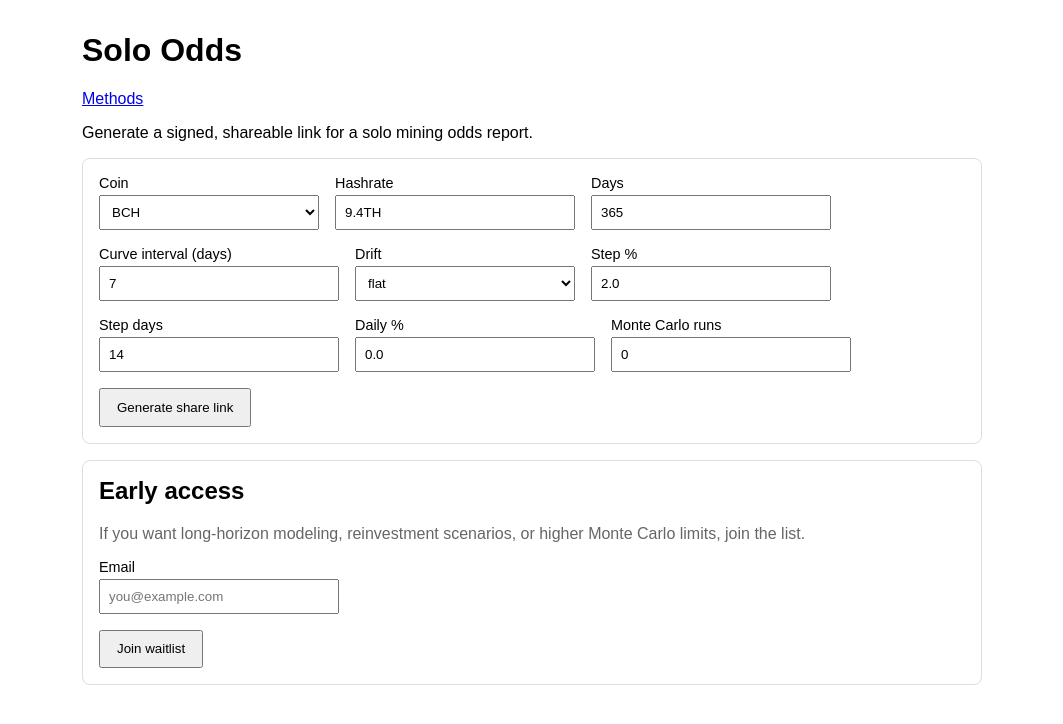
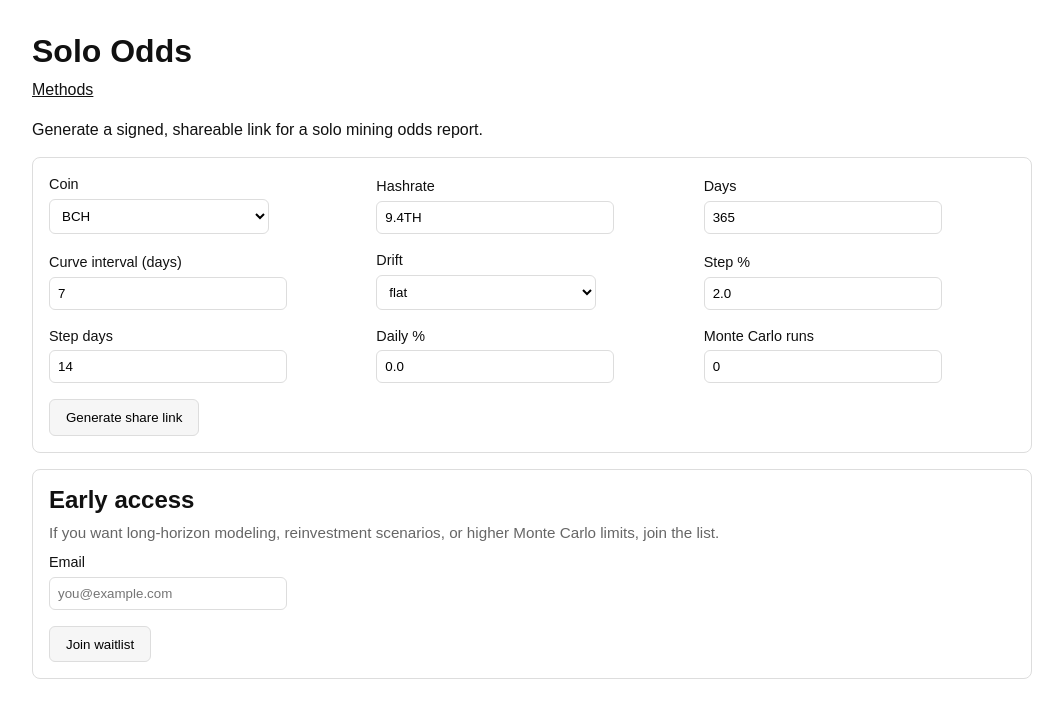
Before and after one commit to heffman/solo-odds, a FastAPI app: page / in a window 1280 px wide. Shown: the top 724 px of the page, without its empty margins (108-1171 px from the left). Run offline with FastAPI, Linux system fonts and the light colour scheme.

Commit message:
refactored css to one style sheet

```diff
--- /dev/null
+++ b/web/static/site.css
@@ -0,0 +1,192 @@
+/* --- Base layout --- */
+
+body {
+  font-family: sans-serif;
+  max-width: 1000px;
+  margin: 2rem auto;
+  padding: 0 1rem;
+  line-height: 1.45;
+  color: #111;
+  background: #fff;
+}
+
+h1, h2 {
+  line-height: 1.2;
+  margin-bottom: 0.5rem;
+}
+
+h2 {
+  margin-top: 0;
+}
+
+p {
+  margin: 0.5rem 0;
+}
+
+ul {
+  margin: 0.5rem 0 0.5rem 1.25rem;
+}
+
+/* --- Navigation --- */
+
+.nav {
+  display: flex;
+  gap: 1rem;
+  margin: 0.5rem 0 1rem 0;
+}
+
+a {
+  color: inherit;
+  text-decoration: underline;
+}
+
+a:hover {
+  text-decoration: none;
+}
+
+/* --- Cards --- */
+
+.card {
+  border: 1px solid #ddd;
+  padding: 1rem;
+  border-radius: 8px;
+  margin: 1rem 0;
+  background: #fff;
+}
+
+.muted {
+  color: #666;
+  font-size: 0.95rem;
+}
+
+/* --- Forms --- */
+
+.row {
+  display: flex;
+  gap: 1rem;
+  flex-wrap: wrap;
+  align-items: flex-end;
+}
+
+.field {
+  flex: 1 1 240px;
+  min-width: 220px;
+}
+
+label {
+  display: block;
+  font-size: 0.9rem;
+  margin-bottom: 0.25rem;
+}
+
+input,
+select {
+  padding: 0.5rem;
+  min-width: 220px;
+  max-width: 100%;
+  border: 1px solid #ddd;
+  border-radius: 6px;
+  background: #fff;
+}
+
+input:focus,
+select:focus {
+  outline: none;
+  border-color: #999;
+}
+
+button {
+  padding: 0.6rem 1rem;
+  border: 1px solid #ddd;
+  border-radius: 6px;
+  background: #f6f6f6;
+  cursor: pointer;
+}
+
+button:hover {
+  background: #f0f0f0;
+}
+
+.actions {
+  margin-top: 1rem;
+  display: flex;
+  gap: 0.75rem;
+  flex-wrap: wrap;
+}
+
+/* --- Metrics / layout blocks --- */
+
+.metric {
+  min-width: 260px;
+}
+
+/* --- Tables --- */
+
+table {
+  border-collapse: collapse;
+  width: 100%;
+}
+
+td,
+th {
+  border: 1px solid #eee;
+  padding: 0.5rem;
+  text-align: left;
+}
+
+/* --- Code blocks --- */
+
+code {
+  background: #f6f6f6;
+  padding: 0.15rem 0.35rem;
+  border-radius: 4px;
+}
+
+/* --- Share link styling --- */
+
+.share-grid {
+  display: grid;
+  gap: 0.75rem;
+}
+
+.share-line {
+  display: flex;
+  align-items: center;
+  gap: 0.5rem;
+  flex-wrap: wrap;
+}
+
+.share-box {
+  display: inline-block;
+  max-width: 100%;
+  padding: 0.35rem 0.5rem;
+  border-radius: 6px;
+  background: #f6f6f6;
+  border: 1px solid #eee;
+
+  /* Critical for long tokens */
+  overflow-wrap: anywhere;
+  word-break: break-word;
+  white-space: normal;
+}
+
+.share-box a {
+  color: inherit;
+  text-decoration: none;
+}
+
+.share-box a:hover {
+  text-decoration: underline;
+}
+
+/* --- Responsive tweaks --- */
+
+@media (max-width: 600px) {
+  body {
+    margin: 1rem auto;
+  }
+
+  .metric {
+    min-width: 100%;
+  }
+}
--- a/web/templates/index.html
+++ b/web/templates/index.html
@@ -4,16 +4,7 @@
   <meta charset="utf-8">
   <title>Solo Odds</title>
   <meta name="viewport" content="width=device-width, initial-scale=1">
-  <style>
-    body { font-family: sans-serif; max-width: 900px; margin: 2rem auto; padding: 0 1rem; }
-    .row { display: flex; gap: 1rem; flex-wrap: wrap; }
-    .nav { display:flex; gap: 1rem; margin: 0.5rem 0 1rem 0; }
-    label { display:block; font-size: 0.9rem; margin-bottom: 0.25rem; }
-    input, select { padding: 0.5rem; min-width: 220px; }
-    button { padding: 0.6rem 1rem; }
-    .card { border: 1px solid #ddd; padding: 1rem; border-radius: 8px; }
-    .muted { color: #666; }
-  </style>
+  <link rel="stylesheet" href="/static/site.css">
 </head>
 <body>
   <h1>Solo Odds</h1>
@@ -30,7 +21,7 @@
 
   <form method="post" action="/share" class="card">
     <div class="row">
-      <div>
+      <div class="field">
         <label>Coin</label>
         <select name="coin">
           <option value="btc" {% if defaults.coin == 'btc' %}selected{% endif %}>BTC</option>
@@ -38,22 +29,22 @@
         </select>
       </div>
 
-      <div>
+      <div class="field">
         <label>Hashrate</label>
         <input name="hashrate" value="{{ defaults.hashrate }}">
       </div>
 
-      <div>
+      <div class="field">
         <label>Days</label>
         <input name="days" type="number" value="{{ defaults.days }}">
       </div>
 
-      <div>
+      <div class="field">
         <label>Curve interval (days)</label>
         <input name="interval_days" type="number" value="{{ defaults.interval_days }}">
       </div>
 
-      <div>
+      <div class="field">
         <label>Drift</label>
         <select name="drift">
           <option value="flat" {% if defaults.drift == 'flat' %}selected{% endif %}>flat</option>
@@ -62,28 +53,28 @@
         </select>
       </div>
 
-      <div>
+      <div class="field">
         <label>Step %</label>
         <input name="step_pct" type="number" step="0.01" value="{{ defaults.step_pct }}">
       </div>
 
-      <div>
+      <div class="field">
         <label>Step days</label>
         <input name="step_days" type="number" value="{{ defaults.step_days }}">
       </div>
 
-      <div>
+      <div class="field">
         <label>Daily %</label>
         <input name="daily_pct" type="number" step="0.01" value="{{ defaults.daily_pct }}">
       </div>
 
-      <div>
+      <div class="field">
         <label>Monte Carlo runs</label>
         <input name="mc" type="number" value="{{ defaults.mc }}">
       </div>
     </div>
 
-    <div style="margin-top:1rem;">
+    <div class="actions">
       <button type="submit">Generate share link</button>
     </div>
   </form>
@@ -95,7 +86,7 @@
     </p>
     <form method="post" action="/waitlist">
       <div class="row">
-        <div>
+        <div class="field">
           <label>Email</label>
           <input name="email" type="email" placeholder="you@example.com" required>
         </div>
@@ -105,7 +96,7 @@
           <input name="company" type="text" autocomplete="off">
         </div>
       </div>
-      <div style="margin-top:1rem;">
+      <div class="actions">
         <button type="submit">Join waitlist</button>
       </div>
     </form>
```
Also changed, not shown: web/templates/methods.html (+5 -8 lines), web/templates/report.html (+1 -31 lines).
